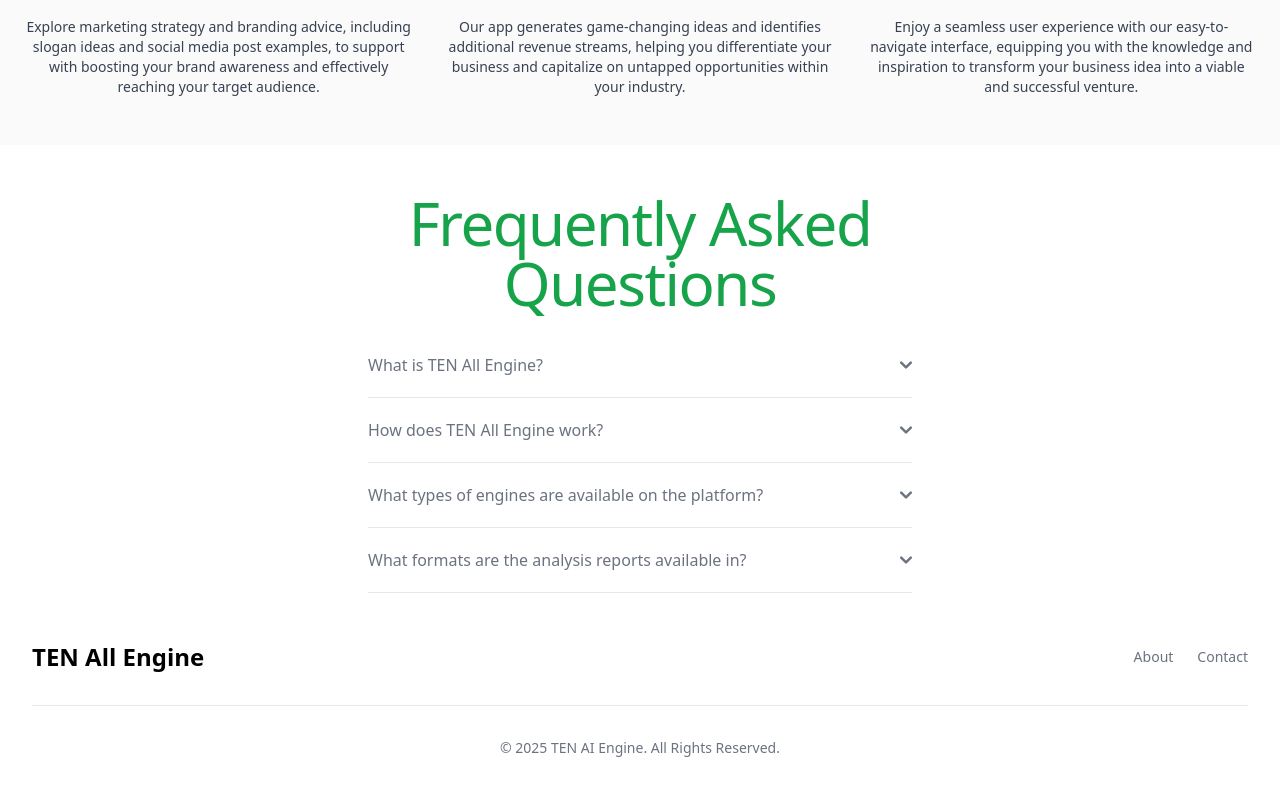
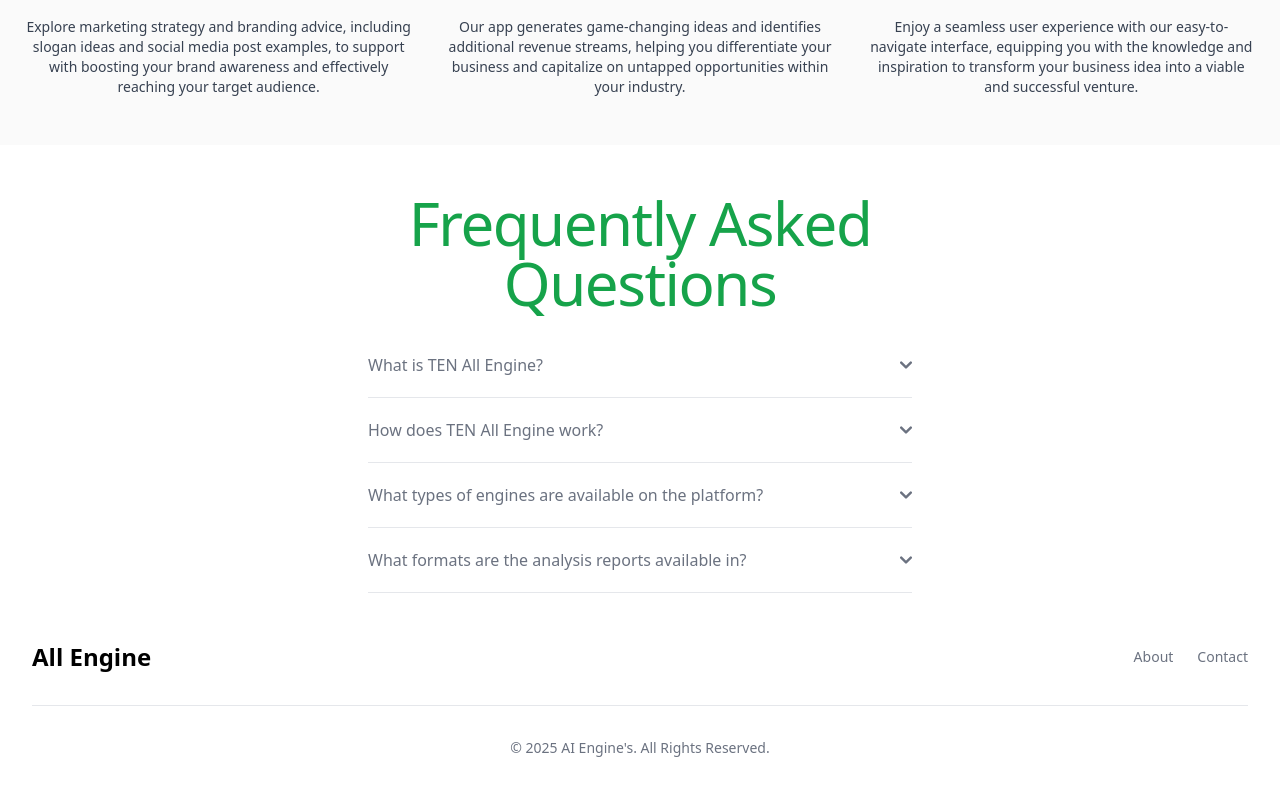
Before and after one commit to Prince260602/eduEverything-Engine, a React (Vite) app in the folder frontend/: page / in a window 1280 px wide. Shown: the part 2230-3026 px from the top of the page. Built offline with nearby package versions, Linux system fonts and the light colour scheme.

Commit message:
Update Footer.jsx

```diff
--- a/frontend/src/components/Common/Footer/Footer.jsx
+++ b/frontend/src/components/Common/Footer/Footer.jsx
@@ -11,7 +11,7 @@ export default function Footer() {
               className="flex items-center mb-4 sm:mb-0 space-x-3 rtl:space-x-reverse"
             >
               <span className="self-center text-2xl font-semibold whitespace-nowrap">
-                TEN All Engine
+                All Engine
               </span>
             </a>
             <ul className="flex flex-wrap items-center mb-6 text-sm font-medium text-gray-500 sm:mb-0">
@@ -41,7 +41,7 @@ export default function Footer() {
           <span className="block text-sm text-gray-500 sm:text-center">
             © 2025{" "}
             <a href="/" className="hover:underline">
-              TEN AI Engine
+              AI Engine's
             </a>
             . All Rights Reserved.
           </span>
```
